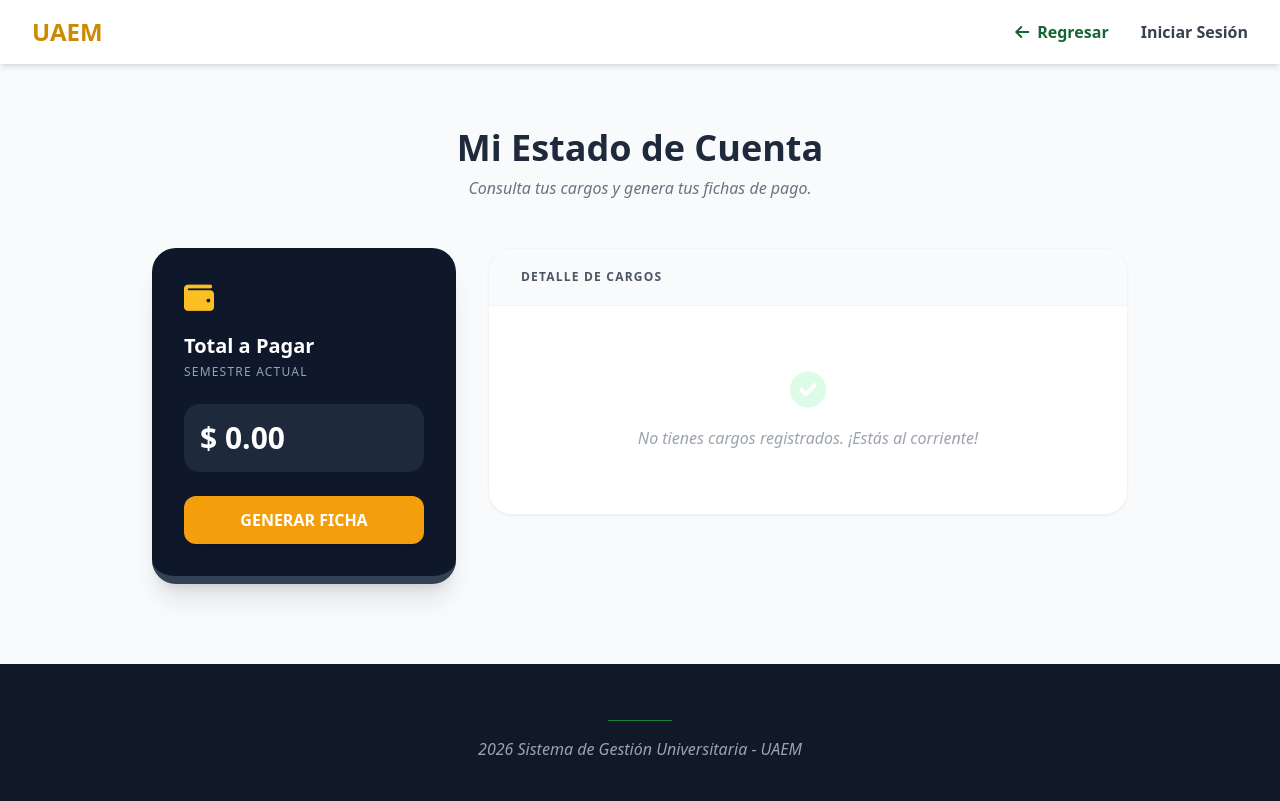
After one commit to Jonathan568/Proyecto_Juannito, a Django app: template Finanzas/templates/finanzas/alumno/dashboard_alumno_finanzas.html in a window 1280 px wide. The commit adds this page. Run offline with Django 5.2, Linux system fonts and the light colour scheme; the template is opened without the code that fills it, so the values that code supplies are empty; some libraries are stand-ins or nearby versions.

Commit message:
Avances Finanzas

```diff
--- /dev/null
+++ b/Finanzas/templates/finanzas/alumno/dashboard_alumno_finanzas.html
@@ -0,0 +1,65 @@
+{% extends 'inicio.html' %}
+
+{% block nav_left %}
+    <a href="{% url 'Usuarios:panel_alumno' %}" class="text-green-800 hover:text-green-900 font-bold flex items-center transition-colors">
+        <i class="fas fa-arrow-left mr-2"></i> Regresar
+    </a>
+{% endblock %}
+
+{% block content %}
+<div class="max-w-5xl mx-auto mt-16 mb-20 px-6">
+    <div class="text-center mb-12">
+        <h1 class="text-4xl font-black text-slate-800 mb-2">Mi Estado de Cuenta</h1>
+        <p class="text-gray-500 italic">Consulta tus cargos y genera tus fichas de pago.</p>
+    </div>
+
+    <div class="grid grid-cols-1 md:grid-cols-3 gap-8">
+        <div class="md:col-span-1">
+            <div class="bg-slate-900 text-white p-8 rounded-3xl shadow-xl border-b-8 border-slate-700">
+                <i class="fas fa-wallet text-3xl mb-4 text-amber-400"></i>
+                <h3 class="font-black text-xl mb-1">Total a Pagar</h3>
+                <p class="text-slate-400 text-xs mb-6 tracking-widest uppercase">Semestre Actual</p>
+
+                <div class="bg-slate-800 p-4 rounded-2xl mb-6">
+                    <p class="text-3xl font-black text-white">$ {{ deuda_total|default:"0.00" }}</p>
+                </div>
+
+                <button class="w-full bg-amber-500 text-white font-black py-3 rounded-xl hover:bg-amber-400 transition-all shadow-lg">
+                    GENERAR FICHA
+                </button>
+            </div>
+        </div>
+
+        <div class="md:col-span-2">
+            <div class="bg-white rounded-3xl shadow-sm border border-gray-100 overflow-hidden">
+                <div class="bg-gray-50 px-8 py-5 border-b border-gray-100">
+                    <h4 class="font-black text-gray-600 uppercase text-xs tracking-widest">Detalle de Cargos</h4>
+                </div>
+                <div class="p-0">
+                    {% for cargo in cargos_alumno %}
+                    <div class="flex justify-between items-center p-6 border-b border-gray-50 hover:bg-gray-50 transition">
+                        <div>
+                            <p class="font-bold text-gray-800 text-lg">{{ cargo.idconcepto.nombre }}</p>
+                            <p class="text-xs text-gray-400 font-bold uppercase">Fecha de emisión: {{ cargo.fecha|date:"d M Y" }}</p>
+                        </div>
+                        <div class="text-right">
+                            <p class="text-xl font-black text-slate-900">${{ cargo.monto }}</p>
+                            <span class="text-[10px] font-black px-2 py-1 rounded tracking-wider uppercase
+                                {% if cargo.estatus == 'pagado' %}bg-green-50 text-green-600
+                                {% else %}bg-red-50 text-red-600{% endif %}">
+                                {{ cargo.estatus|title }}
+                            </span>
+                        </div>
+                    </div>
+                    {% empty %}
+                    <div class="p-16 text-center text-gray-400 italic">
+                        <i class="fas fa-check-circle text-4xl text-green-100 mb-4 block"></i>
+                        No tienes cargos registrados. ¡Estás al corriente!
+                    </div>
+                    {% endfor %}
+                </div>
+            </div>
+        </div>
+    </div>
+</div>
+{% endblock %}
--- a/Finanzas/urls.py
+++ b/Finanzas/urls.py
@@ -1,6 +1,10 @@
 from django.urls import path
 from . import views
 
+app_name = 'Finanzas'
+
 urlpatterns = [
-    path('lista/', views.lista_pagos, name='lista_pagos'),
+    path('admin/dashboard/', views.dashboard_admin, name='dashboard_admin'),
+
+    path('alumno/dashboard/', views.dashboard_alumno, name='dashboard_alumno'),
 ]
--- a/Usuarios/templates/Usuarios/panel_admin.html
+++ b/Usuarios/templates/Usuarios/panel_admin.html
@@ -43,7 +43,7 @@
                 <i class="fas fa-wallet text-3xl text-green-700 mb-4"></i>
                 <h2 class="text-xl font-bold mb-2">Finanzas</h2>
                 <p class="text-gray-600 text-sm mb-4">Cargos, pagos y conceptos arancelarios.</p>
-                <a href="#" class="text-yellow-600 font-bold hover:underline">Ir a Finanzas →</a>
+                <a href="{% url 'Finanzas:dashboard_admin' %}" class="...">Ir a Finanzas</a>
             </div>
 
             <div class="bg-white p-6 rounded-lg shadow-md border-t-4 border-green-700 w-full max-w-sm">
--- a/Usuarios/templates/Usuarios/panel_alumno.html
+++ b/Usuarios/templates/Usuarios/panel_alumno.html
@@ -37,10 +37,7 @@
             </div>
             <h2 class="text-2xl font-bold mb-2 text-slate-800">Mis Pagos</h2>
             <p class="text-gray-500 text-sm leading-relaxed px-4">Cargos pendientes, reinscripciones y recibos.</p>
-            <button
-                class="mt-8 w-full bg-amber-50 text-amber-700 font-black py-3 rounded-xl hover:bg-amber-500 hover:text-white transition-all">
-                Estado de Cuenta
-            </button>
+            <a href="{% url 'Finanzas:dashboard_alumno' %}" class="...">Estado de Cuenta</a>
         </div>
 
         <div
```
Also changed, not shown: Finanzas/models.py (+9 -0 lines), Finanzas/templates/finanzas/admin/dashboard_admin_finanzas.html (added, +79 -0 lines), Finanzas/views.py (+40 -0 lines).
